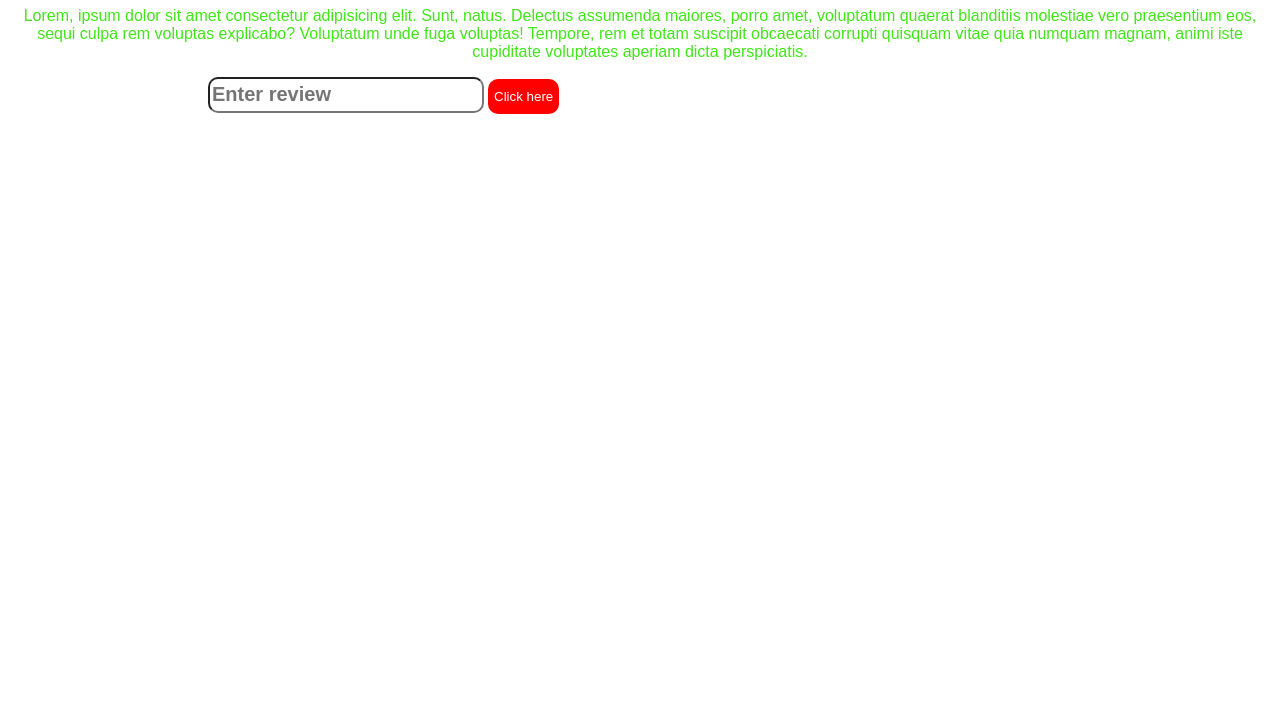
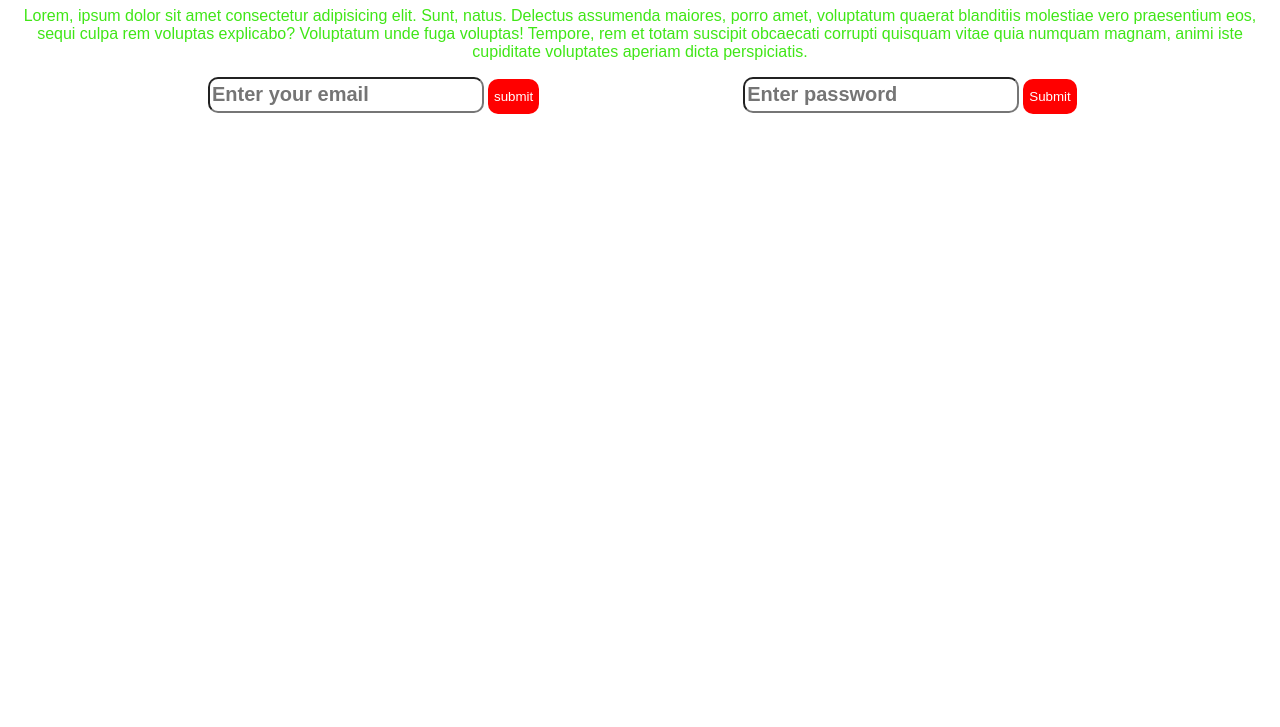
Before and after one commit to Deepak-Kumar-Dey/project_3, a plain HTML site: page index.html in a window 1280 px wide. Shown: the part 73-800 px from the top of the page. Drawn offline with Linux system fonts and the light colour scheme.

Commit message:
Added element

```diff
--- a/index.html
+++ b/index.html
@@ -9,8 +9,10 @@
 <body>
        <h1>This is the Heading</h1>
        <p>Lorem, ipsum dolor sit amet consectetur adipisicing elit. Sunt, natus. Delectus assumenda maiores, porro amet, voluptatum quaerat blanditiis molestiae vero praesentium eos, sequi culpa rem voluptas explicabo? Voluptatum unde fuga voluptas! Tempore, rem et totam suscipit obcaecati corrupti quisquam vitae quia numquam magnam, animi iste cupiditate voluptates aperiam dicta perspiciatis.</p>
-       <input type="text" placeholder="Enter review">
-       <button>Click here</button>
+       <input type="email" placeholder="Enter your email">
+       <button>submit</button>
+       <input type="password" placeholder="Enter password">
+       <button>Submit</button>
        <p id="content"></p>
        <script src="script.js"></script>
 </body>
```
